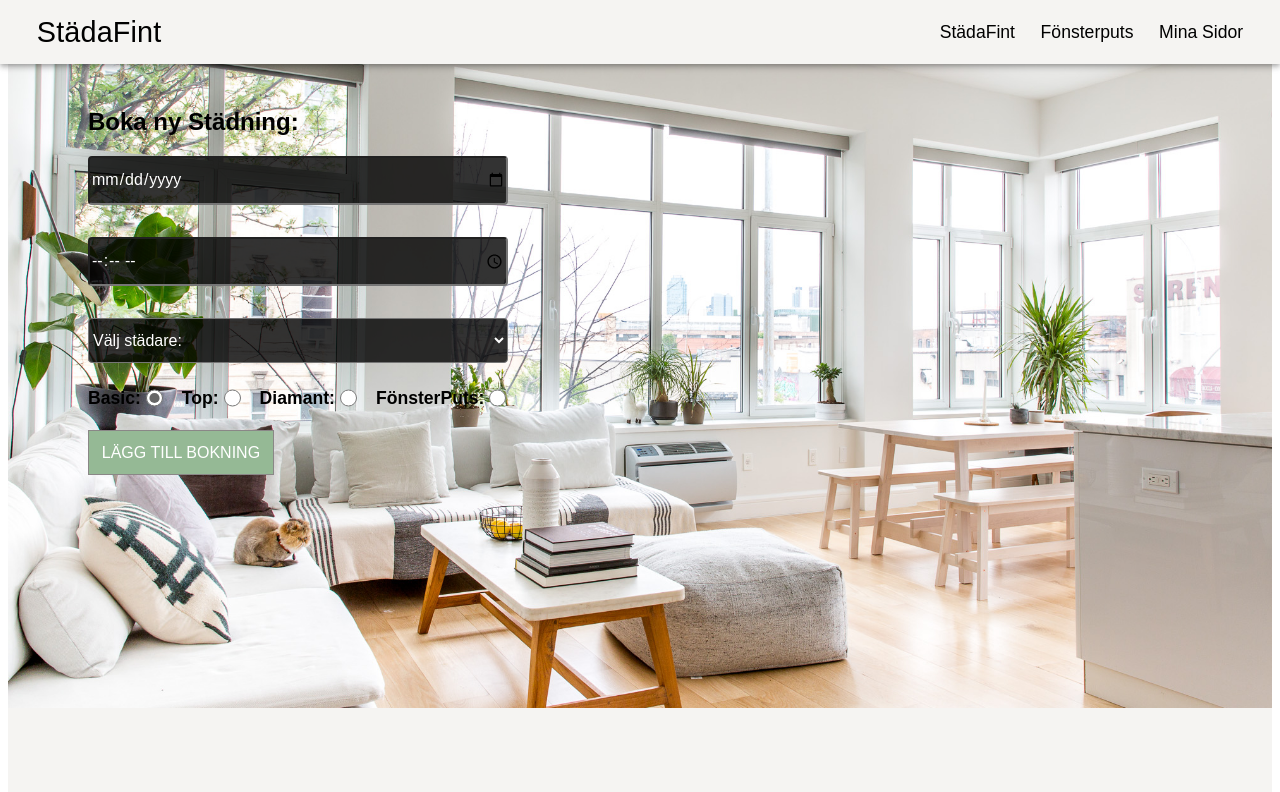
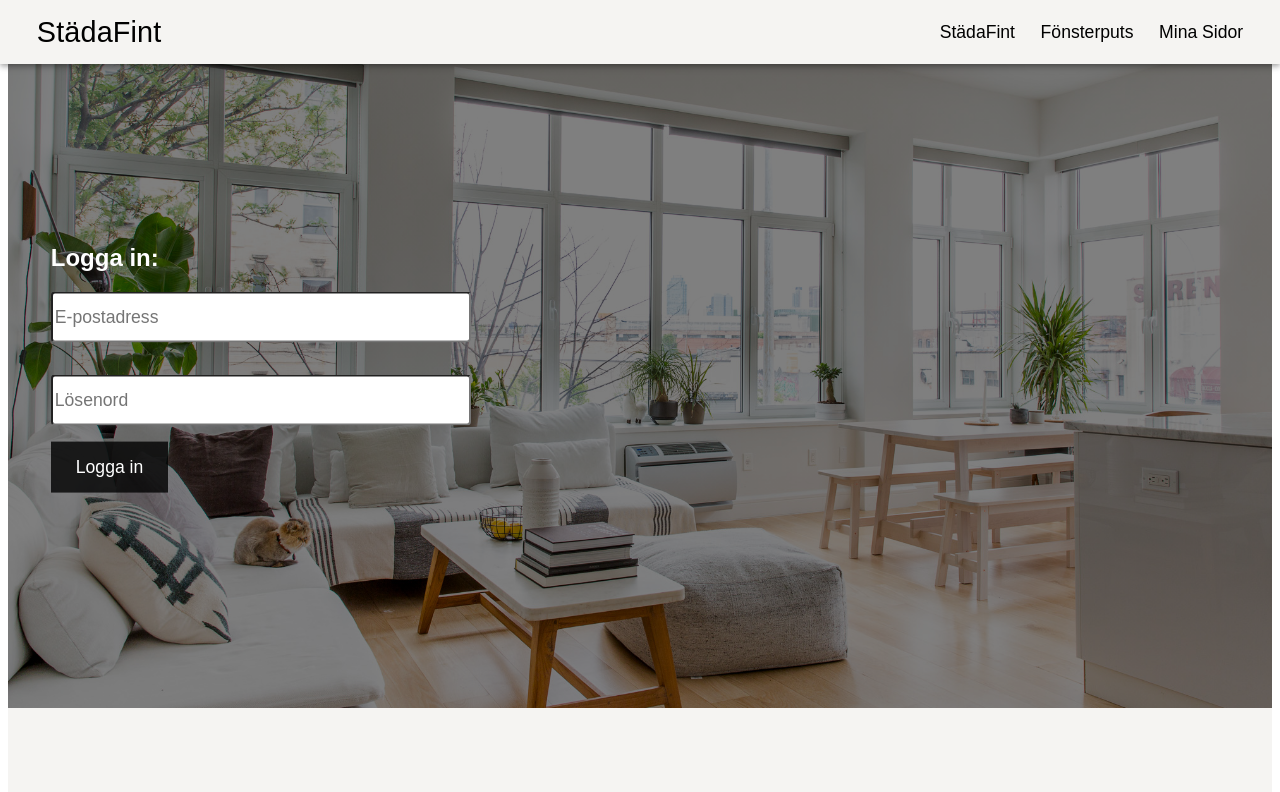
Before and after one commit to carolinmimmie/CleanTidy-app, a React (Create React App) app: page / in a window 1280 px wide. Shown: the top 792 px of the page. Built offline with nearby package versions, Linux system fonts and the light colour scheme.

Commit message:
Lagt till Login-form+hero,Css,Routing ifrån knapp

```diff
--- a/src/App.css
+++ b/src/App.css
@@ -1,6 +1,6 @@
 /* hero */
 .hero {
-  background-image: url(./Images/clean-apartment.jpg);
+  /* background-image: url(./Images/clean-apartment.jpg); */
   /* background-image:  url(../../../assets/bilder/clean-apartment.jpg); */
   /* background-image: image-set(src= "./Images/clean-apartment.jpg"); */
   background-size: cover;
@@ -9,6 +9,8 @@
   background-repeat: no-repeat;
   background-size: cover;
   position: relative;
+  background-image: linear-gradient(rgba(0, 0, 0, 0.5), rgba(0, 0, 0, 0.5)),
+    url(./Images/clean-apartment.jpg);
 
   /* display: flex;
   justify-content: center;
@@ -94,16 +96,6 @@
   line-height: 1.7rem;
 }
 
-/* @media (max-width: 1024px) {
-  .cirklarna {
-    margin-top: -3rem;
-    display: flex;
-    flex-direction: column;
-    align-items: center;
-    justify-content: space-evenly;
-  }
-} */
-
 /* mina sidor */
 .my-pages {
   /* margin-top: 6rem; */
@@ -178,11 +170,11 @@ button {
 
 /* Form*/
 form {
-  /* position: absolute;
+  position: absolute;
   top: 50%;
-  left: 50%; */
-  /* transform: translate(-50%, -50%); */
-  color: black;
+  left: 20%;
+  transform: translate(-50%, -50%);
+  color: white;
   width: 420px;
   padding: 5rem;
 }
@@ -192,10 +184,10 @@ select {
   height: 45px;
   margin-bottom: 1rem;
   border-radius: 4px;
-  /* border: 2px solid rgb(232, 229, 229); */
-  font-size: 1rem;
-  background-color: rgba(000000, 0, 0, 0.8);
-  color: white;
+  font-size: 1.1rem;
+  /* background-color: rgba(000000, 0, 0, 0.8); */
+  /* background-color: white; */
+  color: black;
 }
 
 .box {
@@ -207,10 +199,8 @@ label {
   height: 45px;
   margin-bottom: 1rem;
   border-radius: 4px;
-  /* border: 2px solid rgb(232, 229, 229); */
-  font-size: 1rem;
-
-  color: black;
+  font-size: 1.1rem;
+  color: white;
 }
 .box-tjänster {
   display: flex;
@@ -222,7 +212,6 @@ label {
   flex-direction: row;
   justify-content: center;
   align-items: center;
-  filter: grayscale(1);
 }
 .label-radio {
   margin-bottom: -0.5rem;
@@ -234,22 +223,46 @@ input[type="radio"] {
   border: 0px;
   width: 17px;
   height: 2em;
+  accent-color: black;
+  transform: scale(1.2);
 }
 
 .button-form {
-  background-color: #95b995;
+  border: none;
+  padding: 15px 25px;
   color: white;
-  padding: 0.8rem;
-  border: 1px solid rgb(138, 135, 135);
+  background-color: rgba(000000, 0, 0, 0.8);
+  text-align: center;
   cursor: pointer;
-  transition: 0.3s;
-  font-size: 1rem;
-  text-transform: uppercase;
+  font-size: 1.1rem;
+}
+.button-form:hover {
+  background-color: black;
+  color: white;
 }
 
-.titelMypages{
+.titelMypages {
   font-size: 2.5rem;
   margin-top: 3rem;
   padding: 5rem;
   text-align: center;
 }
+
+/* Media Queries */
+@media (max-width: 1024px) {
+  .cirklarna {
+    margin-top: -3rem;
+    display: flex;
+    flex-direction: column;
+    align-items: center;
+    justify-content: space-evenly;
+  }
+  form {
+    text-align: center;
+    position: absolute;
+    top: 50%;
+    left: 50%;
+    transform: translate(-50%, -50%);
+    color: white;
+  }
+}
--- a/src/components/header/Header.tsx
+++ b/src/components/header/Header.tsx
@@ -5,7 +5,7 @@ const Header = () => {
   return (
     <div className="header">
       <Nav></Nav>
-      <Hero></Hero>
+
     </div>
   );
 };
--- a/src/components/landing-page/Landingpage.tsx
+++ b/src/components/landing-page/Landingpage.tsx
@@ -1,10 +1,12 @@
 import React from "react";
+import LandingpageHero from "./LandingpageHero";
 import Section1 from "./Section1";
 import Section2 from "./Section2";
 import Section3 from "./Section3"
 
 const Landingpage = () => {
   return <div className="landingpage">
+    <LandingpageHero></LandingpageHero>
     <Section1></Section1>
     <Section2></Section2>
     <Section3></Section3>
--- /dev/null
+++ b/src/components/landing-page/LandingpageHero.tsx
@@ -0,0 +1,13 @@
+import React from 'react'
+import FormsBooking from '../my-pages/FormsBooking'
+
+const LandingpageHero = () => {
+    return (
+        <div className="hero">
+            <FormsBooking></FormsBooking>
+
+      </div>
+    )
+}
+
+export default LandingpageHero
--- a/src/components/my-pages/FormsBooking.tsx
+++ b/src/components/my-pages/FormsBooking.tsx
@@ -1,11 +1,39 @@
-import React from 'react'
+import { Switch } from "@mui/material";
+import React from "react";
+import { useNavigate } from "react-router-dom";
 
 const FormsBooking = () => {
+  let navigation = useNavigate();
+  const handleClick = () => {
+    navigation("/Mina Sidor");
+  };
+  return (
+    <form className="form">
+      <h2>Logga in:</h2>
+      <div className="box">
+        <input
+          type="text"
+          id="epost"
+          name="epost"
+          placeholder="E-postadress"
+        ></input>
+      </div>
+      <div className="box">
+        <input
+          type="password"
+          id="password"
+          name="password"
+          placeholder="Lösenord"
+        ></input>
+      </div>
+      <div className="button-box">
+        <button onClick={handleClick} className="button-form" type="submit">
+          Logga in
+        </button>
+      </div>
+    </form>
 
-
-  return (
-    <div className="formBooking">
-      <h3 className="rubrik">Boka ny städning</h3>
+    /* <h3 className="rubrik">Boka ny städning</h3>
       <p className="text">
         Fyll i formuläret, din bokning ser du under kommande bokningar.
       </p>
@@ -37,9 +65,8 @@ const FormsBooking = () => {
         </div>
 
         <input className='addButton' type="submit">Bekräfta och boka</input>
-      </form>
-    </div>
-  )
-}
+      </form> */
+  );
+};
 
-export default FormsBooking
+export default FormsBooking;
--- a/src/components/my-pages/MyPages.tsx
+++ b/src/components/my-pages/MyPages.tsx
@@ -11,6 +11,7 @@ import {
 } from "firebase/firestore";
 import React, { useEffect, useState } from "react";
 import { db } from "../../firebase.config";
+import Hero from "../header/Hero";
 import CompletedBookings from "./CompletedBookings";
 import CurrentBookings from "./CurrentBookings";
 import { IBooking } from "./interfaces";
@@ -69,6 +70,7 @@ const MyPages = () => {
 
   return (
     <>
+        <Hero></Hero>
       {
         currentBookings.map((x) => (
           <h2 className="titelMypages" key={x.id}>
```
Also changed, not shown: src/components/my-pages/Form.tsx (+0 -40 lines).
